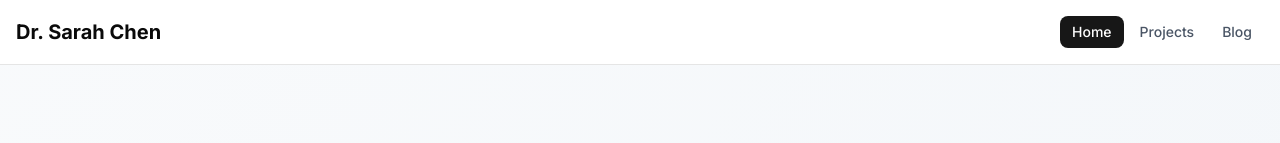
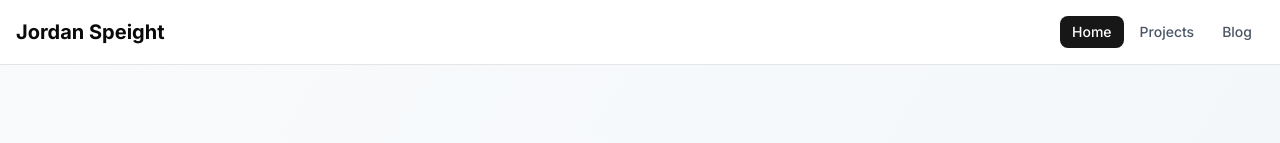
Before and after one commit to jordansp99/portfoliov2, a Next.js app: page / in a window 1280 px wide. Shown: the top 143 px of the page. Built offline with nearby package versions, Linux system fonts and the light colour scheme.

Commit message:
Update header name to Jordan Speight

```diff
--- a/components/navigation.tsx
+++ b/components/navigation.tsx
@@ -19,7 +19,7 @@ export function Navigation() {
       <div className="container mx-auto px-4">
         <div className="flex h-16 items-center justify-between">
           <Link href="/" className="font-bold text-xl">
-            Dr. Sarah Chen
+            Jordan Speight
           </Link>
 
           <div className="flex items-center space-x-1">
```
